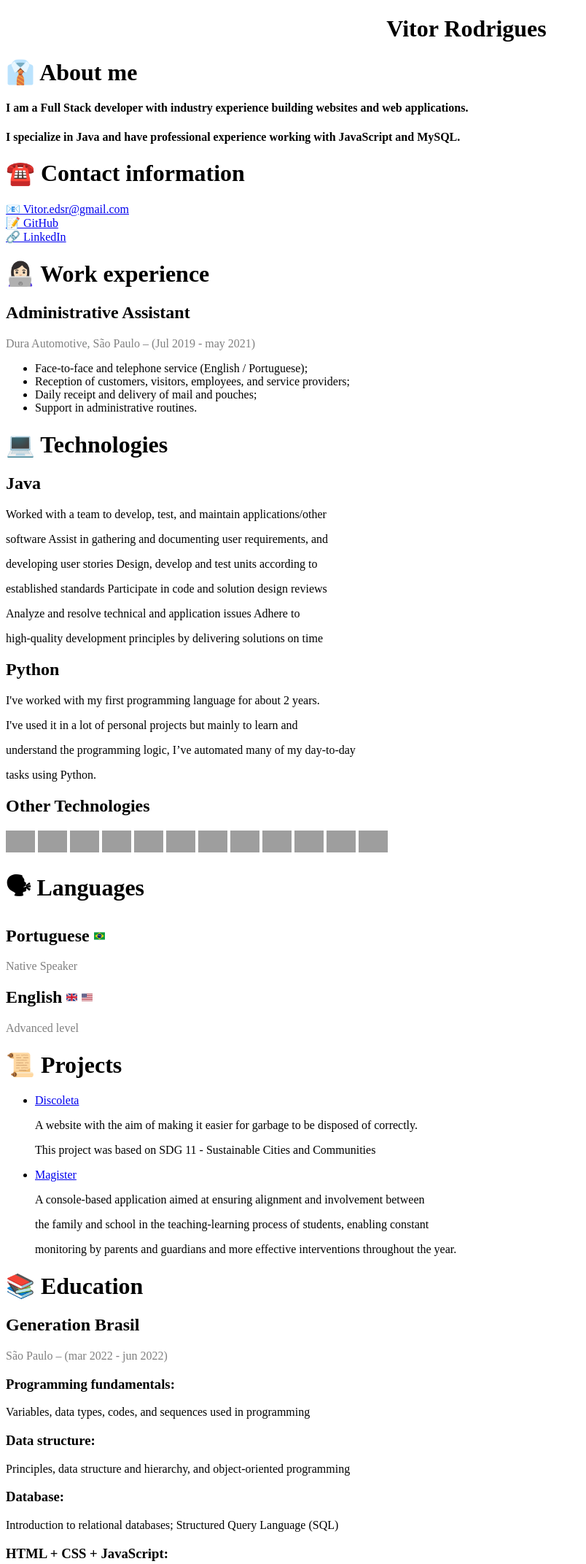
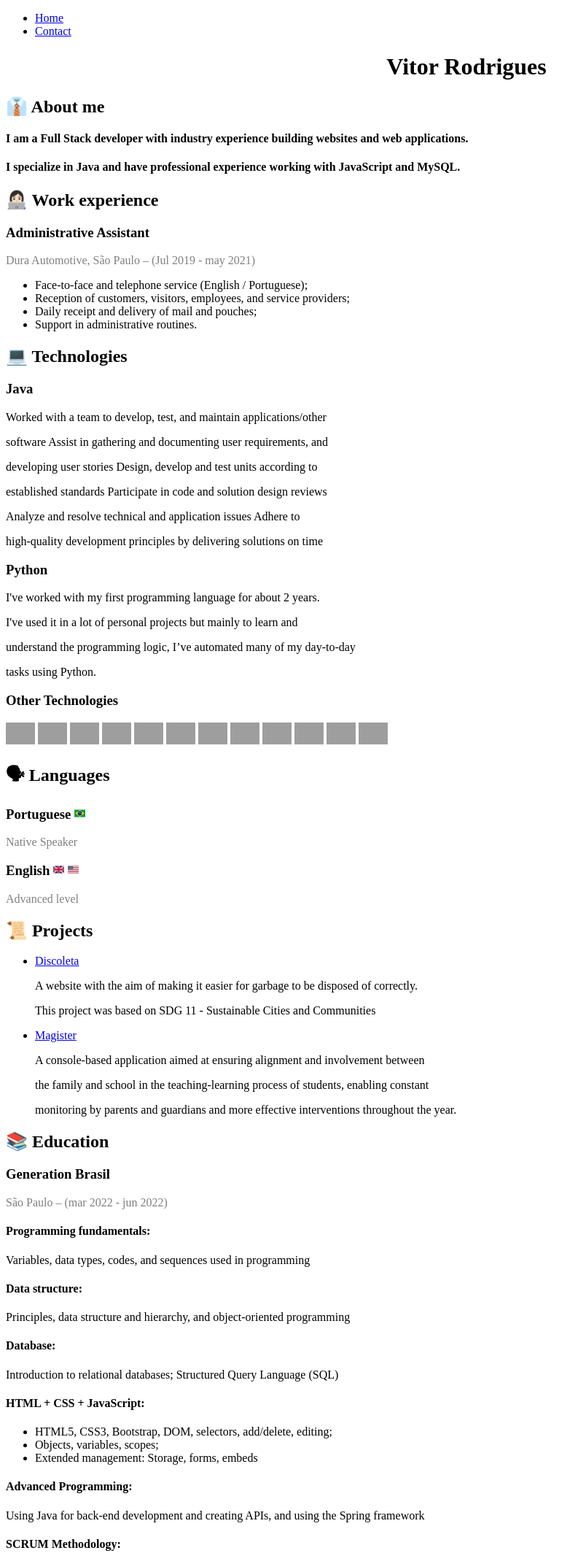
Before and after one commit to insivam/Portfolio, a plain HTML site: page index.html in a window 1280 px wide. Shown: the top 2143 px of the page at 73% size, without its empty margins (0-804 px from the left). Drawn offline with Linux system fonts and the light colour scheme; grey boxes are pictures that could not be loaded.

Commit message:
Atualização de informação

```diff
--- a/index.html
+++ b/index.html
@@ -8,9 +8,16 @@
   </head>
 
   <body>
+    <nav>
+      <ul>
+        <li><a href="index.html">Home</a></li>
+        <li><a href="contact.html">Contact</a></li>
+      </ul>
+    </nav>
+
     <h1 align="center">Vitor Rodrigues</h1>
 
-    <h1>👔 About me</h1>
+    <h2>👔 About me</h2>
     <div>
       <h4>
         I am a Full Stack developer with industry experience building websites
@@ -22,17 +29,10 @@
       </h4>
     </div>
 
-    <h1>☎️ Contact information</h1>
+    <!-- My work experience until now -->
+    <h2>👩🏻‍💻 Work experience</h2>
     <div>
-      <a href="mailto:Vitor.edsr@gmail.com">📧 Vitor.edsr@gmail.com</a><br />
-      <a href="https://github.com/insivam">📝 GitHub</a><br />
-      <a href="https://www.linkedin.com/in/vitor-edsr/">🔗 LinkedIn</a>
-    </div>
-
-    <!-- My work experience until now -->
-    <h1>👩🏻‍💻 Work experience</h1>
-    <div>
-      <h2>Administrative Assistant</h2>
+      <h3>Administrative Assistant</h3>
       <p style="color: gray">
         Dura Automotive, São Paulo – (Jul 2019 - may 2021)
       </p>
@@ -46,11 +46,11 @@
       </ul>
     </div>
 
-    <h1>💻 Technologies</h1>
+    <h2>💻 Technologies</h2>
     <div>
       <!-- Java -->
       <div>
-        <h2>Java</h2>
+        <h3>Java</h3>
         <p>
           Worked with a team to develop, test, and maintain applications/other
         </p>
@@ -71,7 +71,7 @@
 
       <!-- Python -->
       <div>
-        <h2>Python</h2>
+        <h3>Python</h3>
         <p>I've worked with my first programming language for about 2 years.</p>
         <p>
           I've used it in a lot of personal projects but mainly to learn and
@@ -84,7 +84,7 @@
 
       <!-- Other languages -->
       <div>
-        <h2>Other Technologies</h2>
+        <h3>Other Technologies</h3>
 
         <div>
           <img
@@ -163,22 +163,22 @@
       </div>
     </div>
 
-    <h1>🗣 Languages</h1>
+    <h2>🗣 Languages</h2>
     <!-- Portuguese -->
     <div>
-      <h2>
+      <h3>
         Portuguese
         <img
           src="./img/flag-brazil_1f1e7-1f1f7.png"
           height="15px"
           width="15px"
         />
-      </h2>
+      </h3>
       <p style="color: gray">Native Speaker</p>
     </div>
     <!-- English -->
     <div>
-      <h2>
+      <h3>
         English
         <img
           src="./img/flag-united-kingdom_1f1ec-1f1e7.png"
@@ -190,11 +190,11 @@
           height="15px"
           width="15px"
         />
-      </h2>
+      </h3>
       <p style="color: gray">Advanced level</p>
     </div>
 
-    <h1>📜 Projects</h1>
+    <h2>📜 Projects</h2>
     <ul>
       <!-- Discoleta -->
       <li>
@@ -225,33 +225,33 @@
       </li>
     </ul>
 
-    <h1>📚 Education</h1>
+    <h2>📚 Education</h2>
     <div>
-      <h2>Generation Brasil</h2>
+      <h3>Generation Brasil</h3>
       <p style="color: gray">São Paulo – (mar 2022 - jun 2022)</p>
-      <h3>Programming fundamentals:</h3>
+      <h4>Programming fundamentals:</h4>
       <p>Variables, data types, codes, and sequences used in programming</p>
-      <h3>Data structure:</h3>
+      <h4>Data structure:</h4>
       <p>
         Principles, data structure and hierarchy, and object-oriented
         programming
       </p>
-      <h3>Database:</h3>
+      <h4>Database:</h4>
       <p>
         Introduction to relational databases; Structured Query Language (SQL)
       </p>
-      <h3>HTML + CSS + JavaScript:</h3>
+      <h4>HTML + CSS + JavaScript:</h4>
       <ul>
         <li>HTML5, CSS3, Bootstrap, DOM, selectors, add/delete, editing;</li>
         <li>Objects, variables, scopes;</li>
         <li>Extended management: Storage, forms, embeds</li>
       </ul>
-      <h3>Advanced Programming:</h3>
+      <h4>Advanced Programming:</h4>
       <p>
         Using Java for back-end development and creating APIs, and using the
         Spring framework
       </p>
-      <h3>SCRUM Methodology:</h3>
+      <h4>SCRUM Methodology:</h4>
       <p>
         Agile methodology for managing and planning web development projects
       </p>
```
Also changed, not shown: contact.html (added, +26 -0 lines).
